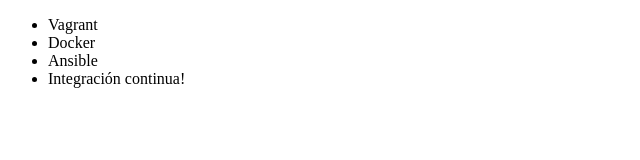
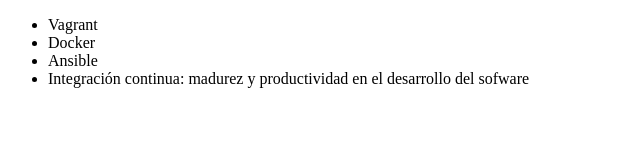
Before and after one commit to JP4NAPOLES/Alura-git, a plain HTML site: page index.html in a window 1280 px wide. Shown: the whole page, without its empty margins (0-640 px from the left). Drawn offline with Linux system fonts and the light colour scheme.

Commit message:
Renombrando curso de integración continua

```diff
--- a/index.html
+++ b/index.html
@@ -9,7 +9,8 @@
          <li> Vagrant </li>
          <li> Docker </li>
          <li> Ansible </li>
-         <li> Integración continua! </li>
+         <li> Integración continua: madurez y productividad en el desarrollo del sofware
+      </li>
      </ul>
 </body>
 </html>
```
